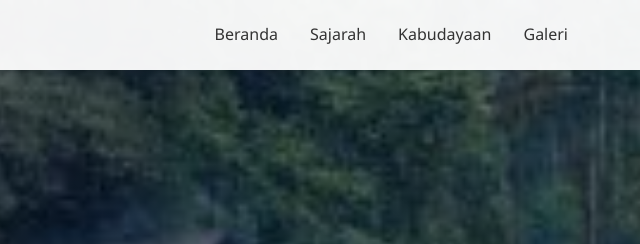
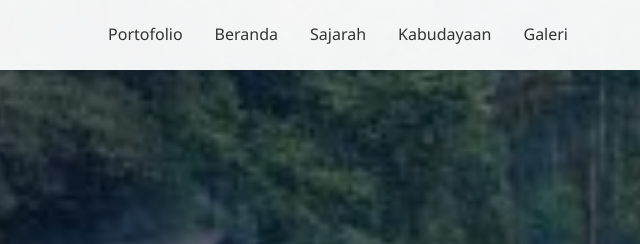
Before and after one commit to dutautes/artikel-kampung-naga, a plain HTML site: page index.html in a window 1280 px wide. Shown: the top 244 px of the page, 640-1280 px from the left. Drawn offline with Linux system fonts and the light colour scheme.

Commit message:
nambah_nav_porto

```diff
--- a/index.html
+++ b/index.html
@@ -11,6 +11,7 @@
         <div class="nav-content">
             <h1>Kampung Adat Naga</h1>
             <ul>
+                <li><a href="https://dutautes.github.io/portofolio3/">Portofolio</a></li>
                 <li><a href="#beranda">Beranda</a></li>
                 <li><a href="#sajarah">Sajarah</a></li>
                 <li><a href="#kabudayaan">Kabudayaan</a></li>
```
